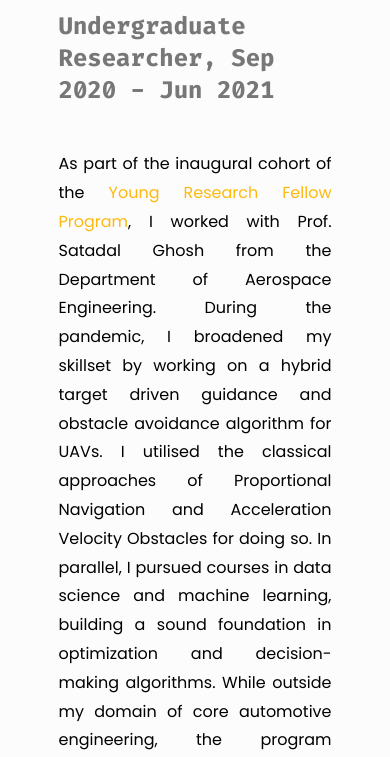
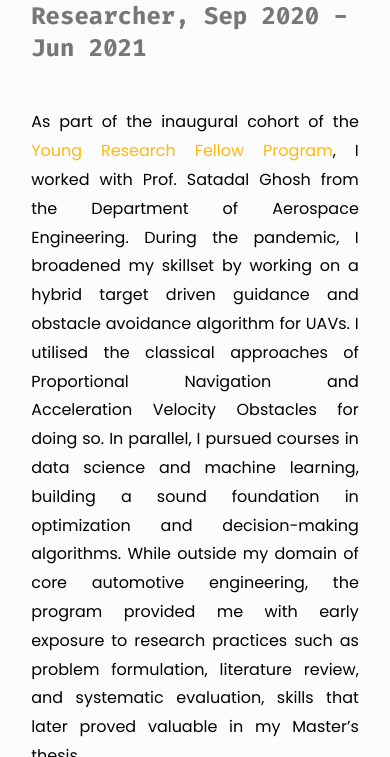
Before and after one commit to abhimanyubhola/abhimanyubhola.github.io, a plain HTML site: page yrf.html in a window 390 px wide. Shown: the part 343-1100 px from the top of the page. Drawn offline with nearby package versions, Linux system fonts and the light colour scheme.

Commit message:
Margin change in mobile

```diff
--- a/subpage_format.css
+++ b/subpage_format.css
@@ -154,6 +154,10 @@ body {
     .image-grid {
         grid-template-columns: repeat(1, 1fr);
     }
+
+    #content {
+        padding: 15vh 8% 5vh 8%;
+    }
 }
 
 .video-wrapper {
```
